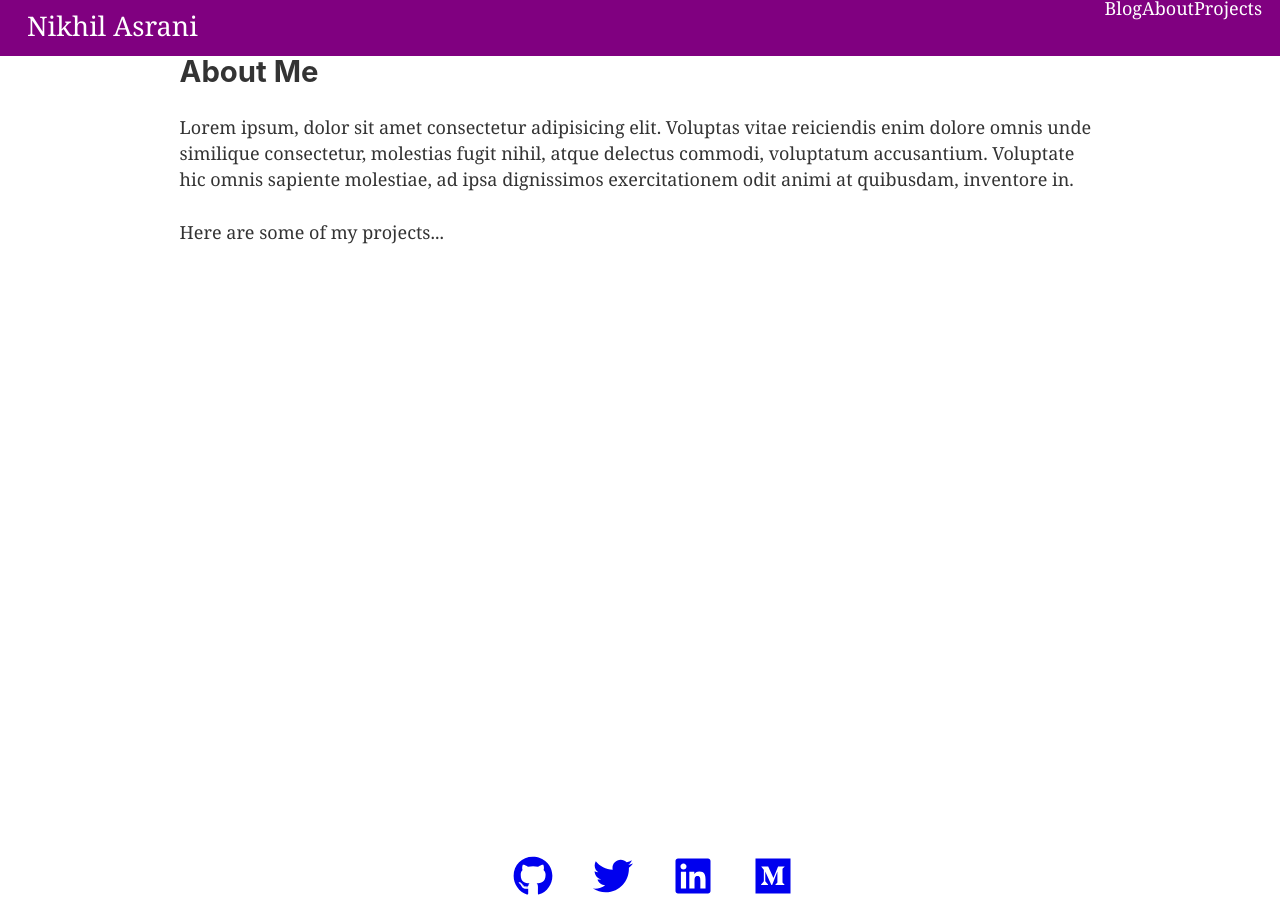
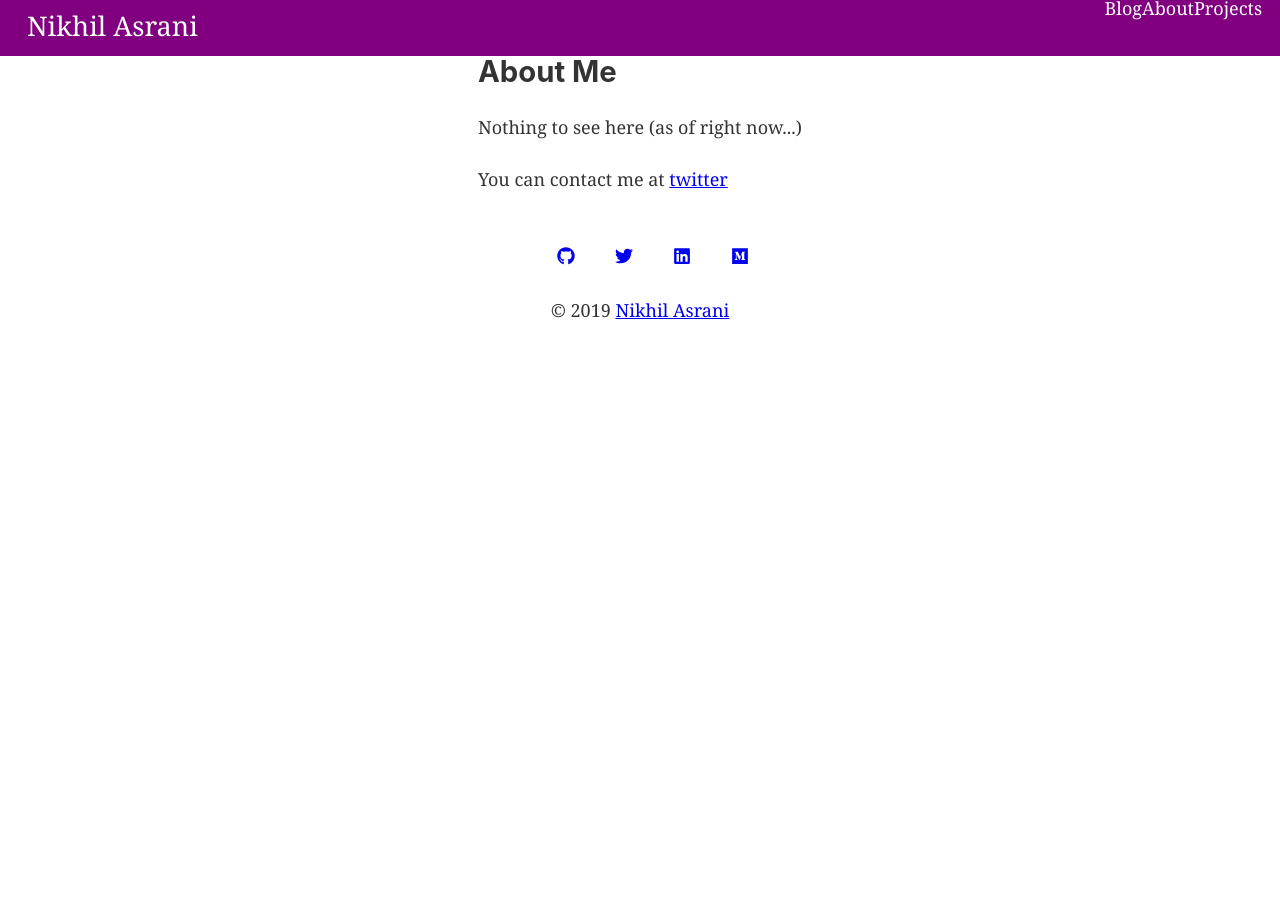
Before and after one commit to nikhilasrani/blog, a Gatsby site: page /about in a window 1280 px wide. Shown: the top 905 px of the page. After the commit the page ends 856 px from the top, so only its background shows below. Built offline with nearby package versions, Linux system fonts and the light colour scheme; Gatsby itself is replaced by a stand-in of ours.

Commit message:
fixed component file structure and some styling issues

```diff
--- a/src/components/footer.css
+++ /dev/null
@@ -1,8 +0,0 @@
-.footer-class {
-  margin: 0;
-  padding: 0;
-  text-align: center;
-}
-#footer {
-  text-align: center;
-}
--- a/src/components/footer.js
+++ /dev/null
@@ -1,12 +0,0 @@
-import React from "react"
-import "../components/footer.css"
-
-const Footer = () => (
-  <div className="footer-class">
-    © {new Date().getFullYear()}
-    {` `}
-    <a href="https://github.com/nikhilasrani">Nikhil Asrani</a>
-  </div>
-)
-
-export default Footer
--- /dev/null
+++ b/src/components/footer/footer.css
@@ -0,0 +1,24 @@
+.footer-class {
+  margin: 0;
+  padding: 0;
+  text-align: center;
+}
+#footer {
+  text-align: center;
+}
+
+.footer-social-links-container {
+  list-style: none;
+  margin: 0;
+  padding: 0;
+  text-align: center;
+}
+
+.footer-social-links-container li {
+  display: inline;
+}
+
+.footer-social-links-container a {
+  display: inline-block;
+  padding: 0 20px;
+}
--- /dev/null
+++ b/src/components/footer/footer.js
@@ -0,0 +1,54 @@
+import React from "react"
+import "../footer/footer.css"
+import { FaGithub, FaTwitter, FaMedium, FaLinkedin } from "react-icons/fa"
+
+const Footer = () => (
+  <div className="footer-class">
+    {" "}
+    <div className="footer-social-links-container">
+      <ul>
+        <li>
+          <a
+            href="https://github.com/nikhilasrani"
+            target="_blank"
+            rel="noopener noreferrer"
+          >
+            <FaGithub />
+          </a>
+        </li>
+        <li>
+          <a
+            href=" https://twitter.com/NikhilBAsrani"
+            target="_blank"
+            rel="noopener noreferrer"
+          >
+            <FaTwitter />
+          </a>
+        </li>
+        <li>
+          <a
+            href="https://www.linkedin.com/in/nikhil-asrani/"
+            target="_blank"
+            rel="noopener noreferrer"
+          >
+            <FaLinkedin />
+          </a>
+        </li>
+        <li>
+          <a
+            href="https://medium.com/@asrani.nikhil"
+            target="_blank"
+            rel="noopener noreferrer"
+          >
+            <FaMedium />
+          </a>
+        </li>
+      </ul>
+    </div>
+    © {new Date().getFullYear()}
+    {` `}
+    <a href="https://github.com/nikhilasrani">Nikhil Asrani</a>
+  </div>
+)
+
+export default Footer
--- a/src/components/header.js
+++ b/src/components/header/header.js
@@ -1,7 +1,7 @@
 import { Link } from "gatsby"
 import PropTypes from "prop-types"
 import React from "react"
-import "../components/header.css"
+import "../header/header.css"
 
 const Header = ({ siteTitle }) => (
   <header className="toolbar">
--- a/src/components/index.css
+++ b/src/components/index.css
@@ -9,7 +9,9 @@
   color: white;
   text-align: center;
 }
-
+.social-buttons {
+  color: white;
+}
 .Header {
   display: hide;
 }
--- a/src/components/layout.js
+++ b/src/components/layout.js
@@ -1,9 +1,9 @@
 import React from "react"
 import PropTypes from "prop-types"
 import { StaticQuery, graphql } from "gatsby"
-import Header from "./header"
-import Social from "./social"
-import Footer from "./footer"
+import Header from "./header/header"
+import Social from "../components/social/social"
+import Footer from "../components/footer/footer"
 import "./layout.css"
 
 const Layout = ({ children }) => (
@@ -22,8 +22,6 @@
         <Header siteTitle={data.site.siteMetadata.title} />
         <div className="background-fully">
           <main className="content">{children}</main>
-          <Social />
-          <Footer />
         </div>
       </>
     )}
--- /dev/null
+++ b/src/components/social-home/social-home.css
@@ -0,0 +1,58 @@
+.social-links-container {
+  list-style: none;
+  margin: 0;
+  padding: 0;
+  text-align: center;
+}
+
+.social-links-container li {
+  display: inline;
+  color: white;
+}
+
+.social-links-container li a {
+  display: inline-block;
+  padding: 0 20px;
+  font-size: 40px;
+}
+
+.social-button {
+  color: #fff;
+}
+.github-button:hover {
+  color: #333;
+}
+.twitter-button:hover {
+  color: #1da1f2;
+}
+.linkedin-button:hover {
+  color: #0077b5;
+}
+.medium-button:hover {
+  color: #00ab6c;
+}
+
+.social-button:hover {
+  display: inline-block;
+  transform: perspective(1px) translateZ(0);
+  box-shadow: 0 0 1px transparent;
+  animation-name: icon-wobble;
+  animation-duration: 0.75s;
+  animation-timing-function: ease-in-out;
+  animation-iteration-count: 1;
+}
+
+@keyframes icon-wobble {
+  25% {
+    transform: translateY(-8px);
+  }
+  50% {
+    transform: translateY(0px);
+  }
+  75% {
+    transform: translateY(-4px);
+  }
+  100% {
+    transform: translateY(0px);
+  }
+}
--- a/src/components/social.js
+++ b/src/components/social/social.js
@@ -1,7 +1,5 @@
-import { Link } from "gatsby"
-import PropTypes from "prop-types"
 import React from "react"
-import "../components/social.css"
+import "../social/social.css"
 
 import { FaGithub, FaTwitter, FaMedium, FaLinkedin } from "react-icons/fa"
 
@@ -13,6 +11,7 @@
           href="https://github.com/nikhilasrani"
           class="social-button github-button"
           target="_blank"
+          rel="noopener noreferrer"
         >
           <FaGithub />
         </a>
@@ -22,6 +21,7 @@
           href=" https://twitter.com/NikhilBAsrani"
           class="social-button twitter-button"
           target="_blank"
+          rel="noopener noreferrer"
         >
           <FaTwitter />
         </a>
@@ -31,6 +31,7 @@
           href="https://www.linkedin.com/in/nikhil-asrani/"
           class="social-button linkedin-button"
           target="_blank"
+          rel="noopener noreferrer"
         >
           <FaLinkedin />
         </a>
@@ -40,6 +41,7 @@
           href="https://medium.com/@asrani.nikhil"
           class="social-button medium-button"
           target="_blank"
+          rel="noopener noreferrer"
         >
           <FaMedium />
         </a>
--- a/src/pages/about.js
+++ b/src/pages/about.js
@@ -1,7 +1,9 @@
 import React from "react"
-import Header from "../components/header"
 import Layout from "../components/layout"
 import SEO from "../components/seo"
+import Header from "../components/header/header"
+import Social from "../components/social/social"
+import Footer from "../components/footer/footer"
 
 const AboutPage = () => (
   <Layout>
@@ -18,16 +20,16 @@
       <SEO title="About Me" />
       <div>
         <h2>About Me </h2>
+        <p>Nothing to see here (as of right now...)</p>
         <p>
-          Lorem ipsum, dolor sit amet consectetur adipisicing elit. Voluptas
-          vitae reiciendis enim dolore omnis unde similique consectetur,
-          molestias fugit nihil, atque delectus commodi, voluptatum accusantium.
-          Voluptate hic omnis sapiente molestiae, ad ipsa dignissimos
-          exercitationem odit animi at quibusdam, inventore in.
+          You can contact me at{" "}
+          <a href="https://twitter.com/NikhilBAsrani" target="_blank">
+            twitter
+          </a>
         </p>
-        <p>Here are some of my projects...</p>
       </div>
     </div>
+    <Footer />
   </Layout>
 )
 export default AboutPage
--- a/src/pages/blog.js
+++ b/src/pages/blog.js
@@ -1,7 +1,8 @@
 import React from "react"
 import Link from "gatsby-link"
+import Layout from "../components/layout"
+import Footer from "../components/footer/footer"
 
-import Layout from "../components/layout"
 import { FaUserEdit, FaCalendar } from "react-icons/fa"
 
 const BlogPage = ({ data }) => (
@@ -34,6 +35,7 @@
         </div>
       ))}
     </div>
+    <Footer />
   </Layout>
 )
 export const PageQuery = graphql`
--- a/src/templates/blog-post.js
+++ b/src/templates/blog-post.js
@@ -2,7 +2,7 @@
 import Link from "gatsby-link"
 import { graphql } from "gatsby"
 import Layout from "../components/layout"
-
+import Footer from "../components/footer/footer"
 export default function Template({ data }) {
   const post = data.markdownRemark
 
@@ -26,6 +26,7 @@
         </h4>
         <div dangerouslySetInnerHTML={{ __html: post.html }} />
       </div>
+      <Footer />
     </Layout>
   )
 }
```
Also changed, not shown: src/components/social-home/social-home.js (added, +55 -0 lines), src/pages/index.js (+8 -3 lines), src/pages/projects.js (+8 -7 lines), src/components/header/header.css (renamed from src/components/header.css), src/components/social/social.css (renamed from src/components/social.css).
